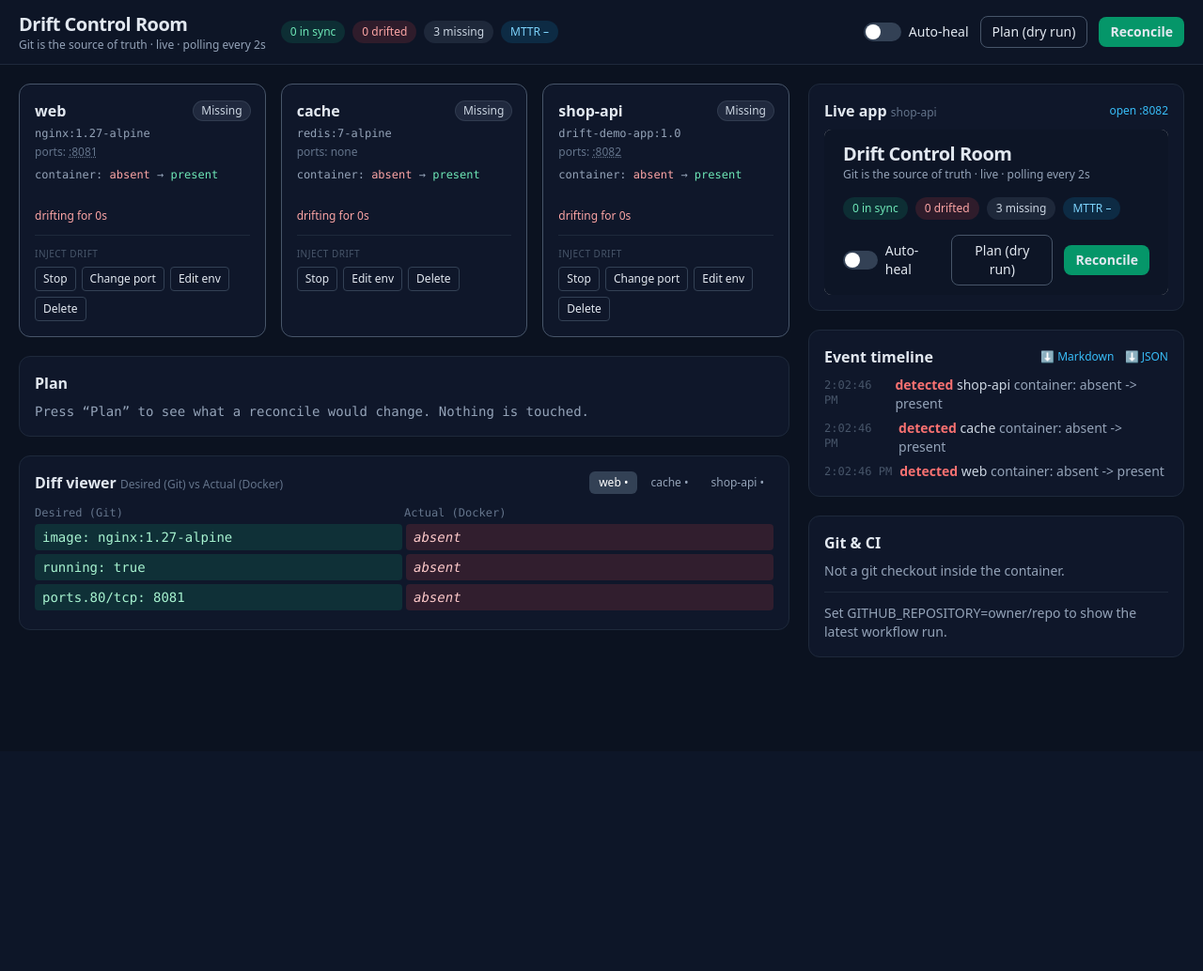
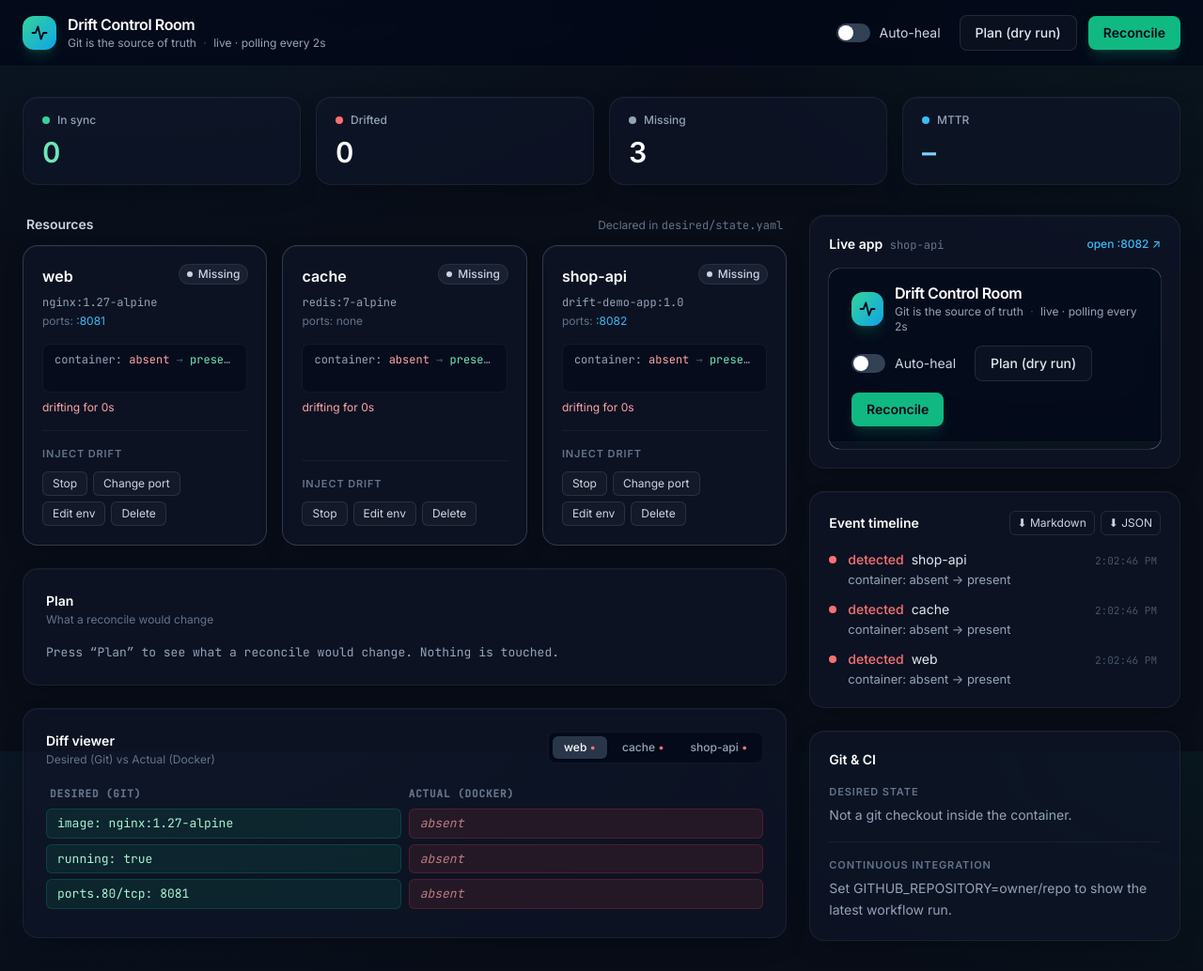
Before and after one commit to Sanchit-Narayan/drift-control-room, a Flask app: page / in a window 1280 px wide. Shown: the whole page at 94% size. Before the commit the page ends 700 px from the top, so only its background shows below. Run offline with Flask 3, Linux system fonts and the light colour scheme; some libraries are stand-ins or nearby versions.

Commit message:
Redesign dashboard visuals: calmer layout, stat tiles, consistent panels
Visual-only change to dashboard/templates/index.html. All element ids,
API calls, polling intervals, actions and behavior are unchanged.

Co-Authored-By: Claude Opus 5.5 (1M context) <noreply@anthropic.com>
Claude-Session: https://claude.ai/code/session_01UzAEJSNp2vpMHTTt8dqEtw

```diff
--- a/dashboard/templates/index.html
+++ b/dashboard/templates/index.html
@@ -3,89 +3,124 @@
 <head>
 <meta charset="utf-8"><meta name="viewport" content="width=device-width, initial-scale=1">
 <title>Drift Control Room</title>
+<link rel="preconnect" href="https://fonts.googleapis.com"><link rel="preconnect" href="https://fonts.gstatic.com" crossorigin>
+<link href="https://fonts.googleapis.com/css2?family=Inter:wght@400;500;600;700&family=JetBrains+Mono:wght@400;500&display=swap" rel="stylesheet">
 <script src="https://cdn.tailwindcss.com"></script>
 <style>
-  body{background:#0b1220}
-  .pulse-red{animation:pr 1.4s infinite}
-  @keyframes pr{0%,100%{box-shadow:0 0 0 0 rgba(239,68,68,.45)}50%{box-shadow:0 0 0 8px rgba(239,68,68,0)}}
-  .mono{font-family:ui-monospace,SFMono-Regular,Menlo,monospace}
+  body{
+    background:#080d18;
+    background-image:
+      radial-gradient(1200px 600px at 10% -10%, rgba(56,189,248,.07), transparent 60%),
+      radial-gradient(900px 500px at 100% 0%, rgba(16,185,129,.06), transparent 60%);
+    background-attachment:fixed;
+    font-family:Inter,ui-sans-serif,system-ui,-apple-system,"Segoe UI",sans-serif;
+    -webkit-font-smoothing:antialiased;
+  }
+  .mono{font-family:"JetBrains Mono",ui-monospace,SFMono-Regular,Menlo,monospace}
+  .panel{background:rgba(15,23,42,.6);border:1px solid rgba(148,163,184,.1);border-radius:1rem;box-shadow:0 1px 0 rgba(255,255,255,.03) inset,0 10px 30px -15px rgba(0,0,0,.6)}
+  .eyebrow{font-size:11px;letter-spacing:.08em;text-transform:uppercase;color:#64748b;font-weight:600}
+  .pulse-red{animation:pr 2.4s ease-in-out infinite}
+  @keyframes pr{0%,100%{box-shadow:0 0 0 0 rgba(248,113,113,.28)}50%{box-shadow:0 0 0 6px rgba(248,113,113,0)}}
+  @media (prefers-reduced-motion:reduce){.pulse-red{animation:none}}
+  .scroll-soft{scrollbar-width:thin;scrollbar-color:#334155 transparent}
+  .scroll-soft::-webkit-scrollbar{width:6px}.scroll-soft::-webkit-scrollbar-thumb{background:#334155;border-radius:9999px}
 </style>
 </head>
-<body class="text-slate-200 min-h-screen font-sans">
-<header class="border-b border-slate-800 bg-slate-900/70 backdrop-blur sticky top-0 z-10">
-  <div class="max-w-7xl mx-auto px-5 py-3 flex flex-wrap items-center gap-4">
-    <div>
-      <h1 class="text-xl font-bold tracking-tight">Drift Control Room</h1>
-      <p class="text-xs text-slate-400">Git is the source of truth · <span id="conn">connecting…</span></p>
+<body class="text-slate-200 min-h-screen">
+<header class="border-b border-white/5 bg-slate-950/70 backdrop-blur-md sticky top-0 z-10">
+  <div class="max-w-7xl mx-auto px-6 py-4 flex flex-wrap items-center gap-x-6 gap-y-3">
+    <div class="flex items-center gap-3">
+      <div class="h-9 w-9 rounded-xl bg-gradient-to-br from-emerald-400 to-sky-500 grid place-items-center shadow-lg shadow-emerald-500/20">
+        <svg viewBox="0 0 24 24" class="h-5 w-5 text-slate-950" fill="none" stroke="currentColor" stroke-width="2.2" stroke-linecap="round" stroke-linejoin="round"><path d="M3 12h4l3-8 4 16 3-8h4"/></svg>
+      </div>
+      <div>
+        <h1 class="text-base font-semibold tracking-tight text-white leading-tight">Drift Control Room</h1>
+        <p class="text-xs text-slate-400 mt-0.5">Git is the source of truth <span class="text-slate-600 mx-1">·</span> <span id="conn">connecting…</span></p>
+      </div>
     </div>
-    <div id="summary" class="flex flex-wrap gap-2"></div>
-    <div class="ml-auto flex items-center gap-3">
-      <label class="flex items-center gap-2 text-sm cursor-pointer select-none">
+    <div class="ml-auto flex flex-wrap items-center gap-3">
+      <label class="flex items-center gap-2.5 text-sm text-slate-300 cursor-pointer select-none pr-2">
         <input id="autoheal" type="checkbox" class="sr-only peer">
-        <span class="w-10 h-5 rounded-full bg-slate-700 peer-checked:bg-emerald-500 relative transition after:content-[''] after:absolute after:top-0.5 after:left-0.5 after:w-4 after:h-4 after:rounded-full after:bg-white after:transition peer-checked:after:translate-x-5"></span>
+        <span class="w-9 h-5 rounded-full bg-slate-700 peer-checked:bg-emerald-500 peer-focus-visible:ring-2 peer-focus-visible:ring-emerald-400/50 relative transition-colors after:content-[''] after:absolute after:top-0.5 after:left-0.5 after:w-4 after:h-4 after:rounded-full after:bg-white after:shadow after:transition-transform peer-checked:after:translate-x-4"></span>
         Auto-heal
       </label>
-      <button id="btnPlan" class="px-3 py-1.5 rounded-lg border border-slate-600 hover:bg-slate-800 text-sm">Plan (dry run)</button>
-      <button id="btnApply" class="px-3 py-1.5 rounded-lg bg-emerald-600 hover:bg-emerald-500 text-sm font-semibold">Reconcile</button>
+      <button id="btnPlan" class="px-4 py-2 rounded-lg border border-white/10 bg-white/[0.03] hover:bg-white/[0.07] text-sm font-medium text-slate-200 transition-colors">Plan (dry run)</button>
+      <button id="btnApply" class="px-4 py-2 rounded-lg bg-emerald-500 hover:bg-emerald-400 text-sm font-semibold text-slate-950 shadow-lg shadow-emerald-500/20 transition-colors">Reconcile</button>
     </div>
   </div>
 </header>
 
-<main class="max-w-7xl mx-auto p-5 grid lg:grid-cols-3 gap-5">
-  <section class="lg:col-span-2 space-y-5">
-    <div id="cards" class="grid sm:grid-cols-2 xl:grid-cols-3 gap-4"></div>
+<main class="max-w-7xl mx-auto px-6 py-8 space-y-8">
+  <div id="summary" class="grid grid-cols-2 md:grid-cols-4 gap-4"></div>
 
-    <div class="rounded-xl border border-slate-800 bg-slate-900 p-4">
-      <h2 class="font-semibold mb-2">Plan</h2>
-      <div id="plan" class="mono text-sm text-slate-400">Press “Plan” to see what a reconcile would change. Nothing is touched.</div>
+  <div class="grid lg:grid-cols-3 gap-6">
+  <section class="lg:col-span-2 space-y-6">
+    <div>
+      <div class="flex items-baseline justify-between mb-3 px-1">
+        <h2 class="text-sm font-semibold text-slate-300">Resources</h2>
+        <span class="text-xs text-slate-500">Declared in <span class="mono">desired/state.yaml</span></span>
+      </div>
+      <div id="cards" class="grid sm:grid-cols-2 xl:grid-cols-3 gap-4"></div>
     </div>
 
-    <div class="rounded-xl border border-slate-800 bg-slate-900 p-4">
-      <div class="flex items-center justify-between mb-3">
-        <h2 class="font-semibold">Diff viewer <span class="text-xs text-slate-500 font-normal">Desired (Git) vs Actual (Docker)</span></h2>
-        <div id="tabs" class="flex gap-1"></div>
+    <div class="panel p-6">
+      <h2 class="text-sm font-semibold text-white">Plan</h2>
+      <p class="text-xs text-slate-500 mt-0.5 mb-4">What a reconcile would change</p>
+      <div id="plan" class="mono text-[13px] text-slate-400 leading-relaxed">Press “Plan” to see what a reconcile would change. Nothing is touched.</div>
+    </div>
+
+    <div class="panel p-6">
+      <div class="flex flex-wrap items-start justify-between gap-3 mb-5">
+        <div>
+          <h2 class="text-sm font-semibold text-white">Diff viewer</h2>
+          <p class="text-xs text-slate-500 mt-0.5">Desired (Git) vs Actual (Docker)</p>
+        </div>
+        <div id="tabs" class="flex flex-wrap gap-1 p-1 rounded-lg bg-slate-950/60 border border-white/5"></div>
       </div>
-      <div id="diff" class="mono text-sm"></div>
+      <div id="diff" class="mono text-[13px]"></div>
     </div>
   </section>
 
-  <aside class="space-y-5">
-    <div class="rounded-xl border border-slate-800 bg-slate-900 p-4">
-      <div class="flex items-center justify-between mb-2">
-        <h2 class="font-semibold">Live app <span id="previewName" class="text-xs text-slate-500 font-normal"></span></h2>
-        <a id="previewLink" target="_blank" class="text-xs text-sky-400 hover:underline"></a>
+  <aside class="space-y-6">
+    <div class="panel p-5">
+      <div class="flex items-center justify-between mb-4">
+        <h2 class="text-sm font-semibold text-white">Live app <span id="previewName" class="ml-1 text-xs text-slate-500 font-normal mono"></span></h2>
+        <a id="previewLink" target="_blank" class="text-xs font-medium text-sky-400 hover:text-sky-300"></a>
       </div>
-      <iframe id="preview" class="w-full h-44 rounded-lg bg-white"></iframe>
+      <iframe id="preview" class="w-full h-48 rounded-xl bg-white ring-1 ring-white/10"></iframe>
     </div>
 
-    <div class="rounded-xl border border-slate-800 bg-slate-900 p-4">
-      <div class="flex items-center justify-between mb-2">
-        <h2 class="font-semibold">Event timeline</h2>
-        <div class="text-xs space-x-2">
-          <a href="/report?format=md" class="text-sky-400 hover:underline">⬇ Markdown</a>
-          <a href="/report?format=json" class="text-sky-400 hover:underline">⬇ JSON</a>
+    <div class="panel p-5">
+      <div class="flex items-center justify-between mb-4">
+        <h2 class="text-sm font-semibold text-white">Event timeline</h2>
+        <div class="flex gap-1.5 text-xs">
+          <a href="/report?format=md" class="px-2 py-1 rounded-md border border-white/10 text-slate-300 hover:text-white hover:bg-white/5 transition-colors">⬇ Markdown</a>
+          <a href="/report?format=json" class="px-2 py-1 rounded-md border border-white/10 text-slate-300 hover:text-white hover:bg-white/5 transition-colors">⬇ JSON</a>
         </div>
       </div>
-      <ul id="timeline" class="space-y-1.5 max-h-80 overflow-auto text-sm"></ul>
+      <ul id="timeline" class="space-y-3 max-h-96 overflow-auto text-sm scroll-soft pr-1"></ul>
     </div>
 
-    <div class="rounded-xl border border-slate-800 bg-slate-900 p-4">
-      <h2 class="font-semibold mb-2">Git &amp; CI</h2>
-      <div id="git" class="text-sm text-slate-400"></div>
-      <hr class="border-slate-800 my-3">
-      <div id="ci" class="text-sm text-slate-400"></div>
+    <div class="panel p-5">
+      <h2 class="text-sm font-semibold text-white mb-4">Git &amp; CI</h2>
+      <div class="eyebrow mb-1.5">Desired state</div>
+      <div id="git" class="text-sm text-slate-400 leading-relaxed"></div>
+      <hr class="border-white/5 my-4">
+      <div class="eyebrow mb-1.5">Continuous integration</div>
+      <div id="ci" class="text-sm text-slate-400 leading-relaxed"></div>
     </div>
   </aside>
+  </div>
 </main>
-<div id="toast" class="fixed bottom-5 left-1/2 -translate-x-1/2 px-4 py-2 rounded-lg bg-slate-800 border border-slate-600 text-sm hidden"></div>
+<div id="toast" class="fixed bottom-6 left-1/2 -translate-x-1/2 px-4 py-2.5 rounded-xl bg-slate-800/95 backdrop-blur border border-white/10 shadow-2xl text-sm text-slate-100 hidden"></div>
 
 <script>
 const $ = s => document.querySelector(s);
 const esc = s => String(s ?? "—").replace(/[&<>"]/g, c => ({"&":"&amp;","<":"&lt;",">":"&gt;",'"':"&quot;"}[c]));
 const BADGE = {
-  in_sync: ["In sync", "bg-emerald-500/15 text-emerald-300 ring-emerald-500/40"],
-  drifted: ["Drifted", "bg-red-500/15 text-red-300 ring-red-500/40"],
-  missing: ["Missing", "bg-slate-500/20 text-slate-300 ring-slate-500/40"]};
+  in_sync: ["In sync", "bg-emerald-500/10 text-emerald-300 ring-emerald-500/30"],
+  drifted: ["Drifted", "bg-red-500/10 text-red-300 ring-red-500/30"],
+  missing: ["Missing", "bg-slate-500/15 text-slate-300 ring-slate-500/30"]};
 const KIND = {detected:"text-red-400", reconciled:"text-emerald-400", injected:"text-amber-400",
               action:"text-sky-400", plan:"text-violet-400", config:"text-slate-400", error:"text-red-500"};
 let state = null, selected = null, previewSrc = "";
@@ -101,57 +136,60 @@ async function refresh(){
 
 function card(r){
   const [label, cls] = BADGE[r.status];
-  const border = r.status==="drifted" ? "border-red-500/60 pulse-red" : r.status==="missing" ? "border-slate-600" : "border-emerald-500/30";
-  const ports = Object.values(r.desired.ports).map(h=>`<a class="underline decoration-dotted" target="_blank" href="http://${location.hostname}:${h}">:${h}</a>`).join(" ") || "none";
-  const ch = r.changes.slice(0,2).map(c=>`<li class="truncate">${esc(c.field)}: <span class="text-red-300">${esc(c.actual)}</span> → <span class="text-emerald-300">${esc(c.desired)}</span></li>`).join("")
-           + (r.changes.length>2 ? `<li>+${r.changes.length-2} more</li>` : "");
-  const btn = (k, t) => `<button onclick="inject('${r.name}','${k}')" class="px-2 py-1 rounded border border-slate-700 hover:border-amber-500 hover:text-amber-300 text-xs">${t}</button>`;
-  return `<div class="rounded-xl border ${border} bg-slate-900 p-4">
-    <div class="flex items-center justify-between">
-      <div class="font-semibold">${esc(r.name)}</div>
-      <span class="text-xs px-2 py-0.5 rounded-full ring-1 ${cls}">${label}</span>
+  const border = r.status==="drifted" ? "border-red-500/40 pulse-red" : r.status==="missing" ? "border-slate-600/60" : "border-white/[0.08]";
+  const ports = Object.values(r.desired.ports).map(h=>`<a class="text-sky-400 hover:text-sky-300" target="_blank" href="http://${location.hostname}:${h}">:${h}</a>`).join(" ") || "none";
+  const ch = r.changes.slice(0,2).map(c=>`<li class="truncate">${esc(c.field)}: <span class="text-red-300">${esc(c.actual)}</span> <span class="text-slate-600">→</span> <span class="text-emerald-300">${esc(c.desired)}</span></li>`).join("")
+           + (r.changes.length>2 ? `<li class="text-slate-500">+${r.changes.length-2} more</li>` : "");
+  const btn = (k, t) => `<button onclick="inject('${r.name}','${k}')" class="px-2.5 py-1 rounded-md bg-white/[0.03] border border-white/10 text-slate-300 hover:border-amber-400/60 hover:text-amber-300 hover:bg-amber-400/5 text-xs transition-colors">${t}</button>`;
+  return `<div class="panel ${border} p-5 flex flex-col">
+    <div class="flex items-start justify-between gap-3">
+      <div class="font-semibold text-white truncate">${esc(r.name)}</div>
+      <span class="shrink-0 inline-flex items-center gap-1.5 text-xs font-medium px-2 py-0.5 rounded-full ring-1 ${cls}"><span class="h-1.5 w-1.5 rounded-full bg-current"></span>${label}</span>
     </div>
-    <div class="mono text-xs text-slate-400 mt-1 truncate">${esc(r.desired.image)}</div>
+    <div class="mono text-xs text-slate-400 mt-2 truncate">${esc(r.desired.image)}</div>
     <div class="text-xs text-slate-500 mt-1">ports: ${ports}</div>
-    <ul class="mono text-xs mt-2 min-h-[2.5rem] text-slate-400">${ch || '<li class="text-slate-600">matches Git</li>'}</ul>
-    ${r.drift_for!=null ? `<div class="text-xs text-red-300 mt-1">drifting for ${r.drift_for}s</div>` : ""}
-    <div class="flex flex-wrap gap-1.5 mt-3 pt-3 border-t border-slate-800">
-      <span class="text-[10px] uppercase tracking-wider text-slate-600 w-full">Inject drift</span>
-      ${btn("stop","Stop")}${r.desired.ports && Object.keys(r.desired.ports).length ? btn("port","Change port") : ""}${btn("env","Edit env")}${btn("delete","Delete")}
+    <ul class="mono text-xs mt-4 min-h-[3.25rem] rounded-lg bg-slate-950/50 border border-white/5 px-3 py-2 space-y-0.5 text-slate-400">${ch || '<li class="text-slate-500">✓ matches Git</li>'}</ul>
+    ${r.drift_for!=null ? `<div class="text-xs text-red-300 mt-2">drifting for ${r.drift_for}s</div>` : ""}
+    <div class="mt-auto pt-4">
+      <div class="flex flex-wrap gap-1.5 pt-4 border-t border-white/5">
+        <span class="eyebrow w-full mb-1">Inject drift</span>
+        ${btn("stop","Stop")}${r.desired.ports && Object.keys(r.desired.ports).length ? btn("port","Change port") : ""}${btn("env","Edit env")}${btn("delete","Delete")}
+      </div>
     </div></div>`;
 }
 
 function render(){
   const s = state.summary;
   $("#summary").innerHTML = [
-    [`${s.in_sync} in sync`,"bg-emerald-500/15 text-emerald-300"],
-    [`${s.drifted} drifted`,"bg-red-500/15 text-red-300"],
-    [`${s.missing} missing`,"bg-slate-500/20 text-slate-300"],
-    [s.mttr!=null ? `MTTR ${s.mttr}s` : "MTTR –","bg-sky-500/15 text-sky-300"]
-  ].map(([t,c])=>`<span class="text-xs px-2.5 py-1 rounded-full ${c}">${t}</span>`).join("");
+    [s.in_sync, "In sync", "text-emerald-300", "bg-emerald-400"],
+    [s.drifted, "Drifted", s.drifted ? "text-red-300" : "text-white", "bg-red-400"],
+    [s.missing, "Missing", "text-white", "bg-slate-400"],
+    [s.mttr!=null ? `${s.mttr}s` : "–", "MTTR", "text-sky-300", "bg-sky-400"]
+  ].map(([v,l,c,d])=>`<div class="panel px-5 py-4"><div class="flex items-center gap-2 text-xs font-medium text-slate-400"><span class="h-2 w-2 rounded-full ${d}"></span>${l}</div><div class="mt-2 text-3xl font-semibold tracking-tight tabular-nums ${c}">${v}</div></div>`).join("");
   $("#autoheal").checked = state.autoheal;
   $("#cards").innerHTML = state.resources.map(card).join("");
 
   if(!selected || !state.resources.find(r=>r.name===selected)){
     selected = (state.resources.find(r=>r.status!=="in_sync")||state.resources[0]||{}).name;
   }
-  $("#tabs").innerHTML = state.resources.map(r=>`<button onclick="selected='${r.name}';render()" class="px-2.5 py-1 rounded-md text-xs ${r.name===selected?'bg-slate-700 text-white':'text-slate-400 hover:bg-slate-800'}">${esc(r.name)}${r.status!=="in_sync"?' •':''}</button>`).join("");
+  $("#tabs").innerHTML = state.resources.map(r=>`<button onclick="selected='${r.name}';render()" class="px-3 py-1 rounded-md text-xs font-medium transition-colors ${r.name===selected?'bg-slate-700/80 text-white shadow':'text-slate-400 hover:text-slate-200'}">${esc(r.name)}${r.status!=="in_sync"?' <span class="text-red-400">•</span>':''}</button>`).join("");
   const cur = state.resources.find(r=>r.name===selected);
-  $("#diff").innerHTML = cur ? `<div class="grid grid-cols-2 text-xs text-slate-500 mb-1"><div>Desired (Git)</div><div>Actual (Docker)</div></div>` +
-    cur.rows.map(x=>`<div class="grid grid-cols-2 gap-1 mb-1">
-      <div class="px-2 py-1 rounded ${x.same?'bg-slate-800/40':'bg-emerald-500/15 text-emerald-200'}">${esc(x.key)}: ${esc(x.desired)}</div>
-      <div class="px-2 py-1 rounded ${x.same?'bg-slate-800/40':'bg-red-500/15 text-red-200'}">${x.actual===null?'<i>absent</i>':esc(x.key)+': '+esc(x.actual)}</div></div>`).join("") : "";
+  $("#diff").innerHTML = cur ? `<div class="grid grid-cols-2 gap-2 eyebrow mb-2 px-1"><div>Desired (Git)</div><div>Actual (Docker)</div></div>` +
+    cur.rows.map(x=>`<div class="grid grid-cols-2 gap-2 mb-1.5">
+      <div class="px-3 py-1.5 rounded-md break-all ${x.same?'bg-white/[0.02] text-slate-400':'bg-emerald-500/10 text-emerald-200 ring-1 ring-inset ring-emerald-500/20'}">${esc(x.key)}: ${esc(x.desired)}</div>
+      <div class="px-3 py-1.5 rounded-md break-all ${x.same?'bg-white/[0.02] text-slate-400':'bg-red-500/10 text-red-200 ring-1 ring-inset ring-red-500/20'}">${x.actual===null?'<i class="text-red-300/70">absent</i>':esc(x.key)+': '+esc(x.actual)}</div></div>`).join("") : "";
 
   $("#timeline").innerHTML = [...state.events].reverse().slice(0,40).map(e=>
-    `<li class="flex gap-2"><span class="mono text-xs text-slate-600 pt-0.5">${new Date(e.ts*1000).toLocaleTimeString()}</span>
-     <span><b class="${KIND[e.kind]||''}">${e.kind}</b> ${e.resource?`<span class="text-slate-300">${esc(e.resource)}</span>`:""} <span class="text-slate-400">${esc(e.message)}</span></span></li>`).join("")
-     || '<li class="text-slate-600">No events yet. Inject some drift.</li>';
+    `<li class="flex gap-3"><span class="mt-1.5 h-2 w-2 shrink-0 rounded-full bg-current ${KIND[e.kind]||'text-slate-500'}"></span>
+     <div class="min-w-0 flex-1"><div class="flex items-baseline gap-2"><b class="font-medium ${KIND[e.kind]||''}">${e.kind}</b> ${e.resource?`<span class="text-slate-200">${esc(e.resource)}</span>`:""}<span class="ml-auto mono text-[11px] text-slate-600 shrink-0">${new Date(e.ts*1000).toLocaleTimeString()}</span></div>
+     <div class="text-slate-400 text-[13px] leading-snug mt-0.5">${esc(e.message)}</div></div></li>`).join("")
+     || '<li class="text-slate-500 text-center py-6">No events yet. Inject some drift.</li>';
 
   const pv = state.resources.find(r=>r.name===state.preview);
   if(pv){
     const port = Object.values(pv.desired.ports)[0];
     const src = `http://${location.hostname}:${port}`;
-    if(src!==previewSrc){ previewSrc=src; $("#preview").src=src; $("#previewLink").href=src; $("#previewLink").textContent=`open :${port}`; $("#previewName").textContent=pv.name; }
+    if(src!==previewSrc){ previewSrc=src; $("#preview").src=src; $("#previewLink").href=src; $("#previewLink").textContent=`open :${port} ↗`; $("#previewName").textContent=pv.name; }
   }
 }
 
@@ -168,7 +206,7 @@ async function inject(name, kind){
 
 $("#btnPlan").onclick = async () => {
   const {actions} = await post("/plan");
-  $("#plan").innerHTML = actions.length ? actions.map(a=>`<div class="mb-1"><span class="text-amber-300">~ ${a.action}</span> <b class="text-slate-200">${esc(a.name)}</b><div class="text-xs text-slate-500 pl-4">${a.reason.map(esc).join("<br>")}</div></div>`).join("")
+  $("#plan").innerHTML = actions.length ? actions.map(a=>`<div class="mb-3 last:mb-0 rounded-lg bg-slate-950/50 border border-white/5 px-3 py-2"><span class="text-amber-300">~ ${a.action}</span> <b class="font-medium text-slate-100">${esc(a.name)}</b><div class="text-xs text-slate-500 pl-4 mt-1">${a.reason.map(esc).join("<br>")}</div></div>`).join("")
     : '<span class="text-emerald-400">No changes. Running state matches Git.</span>';
   refresh();
 };
@@ -182,12 +220,12 @@ $("#autoheal").onchange = e => post("/autoheal", {enabled:e.target.checked}).the
 async function side(){
   const g = await api("/git");
   $("#git").innerHTML = g.available
-    ? `<div>Desired state at <span class="mono text-sky-300">${esc(g.commit)}</span> ${g.dirty?'<span class="text-amber-300 text-xs">(uncommitted edits)</span>':''}</div><div class="text-xs mt-1">${esc(g.subject)} · ${esc(g.author)}, ${esc(g.when)}</div>`
+    ? `<div class="text-slate-300">Commit <span class="mono text-sky-300">${esc(g.commit)}</span> ${g.dirty?'<span class="ml-1 text-[11px] px-1.5 py-0.5 rounded bg-amber-400/10 text-amber-300">uncommitted edits</span>':''}</div><div class="text-xs text-slate-500 mt-1">${esc(g.subject)} · ${esc(g.author)}, ${esc(g.when)}</div>`
     : "Not a git checkout inside the container.";
   const c = await api("/ci");
   const col = c.conclusion==="success"?"text-emerald-400":c.conclusion==="failure"?"text-red-400":"text-amber-300";
   $("#ci").innerHTML = c.available
-    ? `<div>Latest run: <a class="text-sky-400 hover:underline" target="_blank" href="${esc(c.url)}">${esc(c.name)}</a> <b class="${col}">${esc(c.conclusion||c.status)}</b></div><div class="text-xs mt-1">${esc(c.repo)} @ ${esc(c.sha)}</div>`
+    ? `<div class="text-slate-300">Latest run: <a class="text-sky-400 hover:text-sky-300" target="_blank" href="${esc(c.url)}">${esc(c.name)}</a> <b class="font-medium ${col}">${esc(c.conclusion||c.status)}</b></div><div class="text-xs text-slate-500 mt-1">${esc(c.repo)} @ ${esc(c.sha)}</div>`
     : esc(c.hint || "CI status unavailable");
 }
 refresh(); setInterval(refresh, 2000); side(); setInterval(side, 20000);
```
Also changed, not shown: 4 other files.
